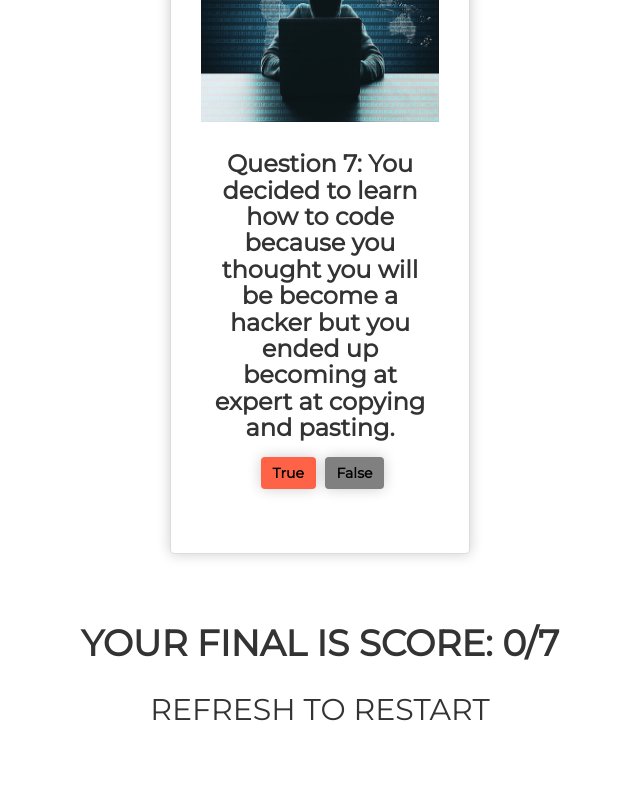
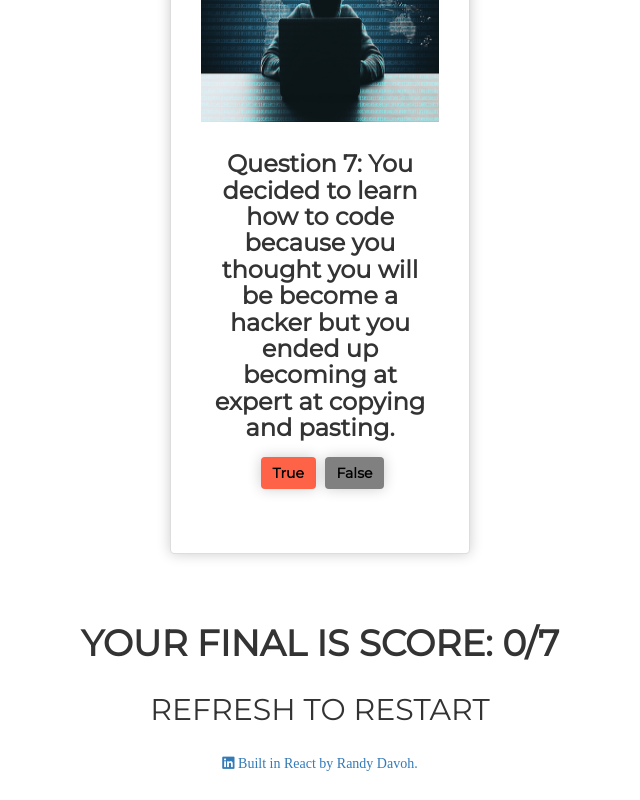
Before and after one commit to randyelorm/Lie-Detector, a React (Create React App) app: page / in a window 1280 px wide. Shown: the part 4935-5735 px from the top of the page, without its empty margins (320-960 px from the left). Built offline with nearby package versions, Linux system fonts and the light colour scheme.

Commit message:
final changes

```diff
--- a/public/index.html
+++ b/public/index.html
@@ -8,6 +8,7 @@
     <link rel="stylesheet" href="css/bootstrap.css">
     <link rel="preconnect" href="https://fonts.gstatic.com">
     <link href="https://fonts.googleapis.com/css2?family=Montserrat&display=swap" rel="stylesheet">
+    <link rel="stylesheet" href="https://use.fontawesome.com/releases/v5.15.2/css/all.css" integrity="sha384-vSIIfh2YWi9wW0r9iZe7RJPrKwp6bG+s9QZMoITbCckVJqGCCRhc+ccxNcdpHuYu" crossorigin="anonymous">
     <meta
       name="description"
       content="Web site created using create-react-app"
--- a/src/Components/likecompo/LikeCompo.jsx
+++ b/src/Components/likecompo/LikeCompo.jsx
@@ -393,10 +393,12 @@ const LikeCompo = () => {
                 </div>
                 <h1 className ="text-center">YOUR FINAL IS SCORE: {score}/7</h1>
                 <h2 className = "text-center">REFRESH TO RESTART</h2>
+
                 </section>
 
 
 
+               <a href = "https://www.linkedin.com/in/randy-davoh-820642171/" className =" text-center fab fa-linkedin"> Built in React by Randy Davoh.</a>
 
 
 
```
